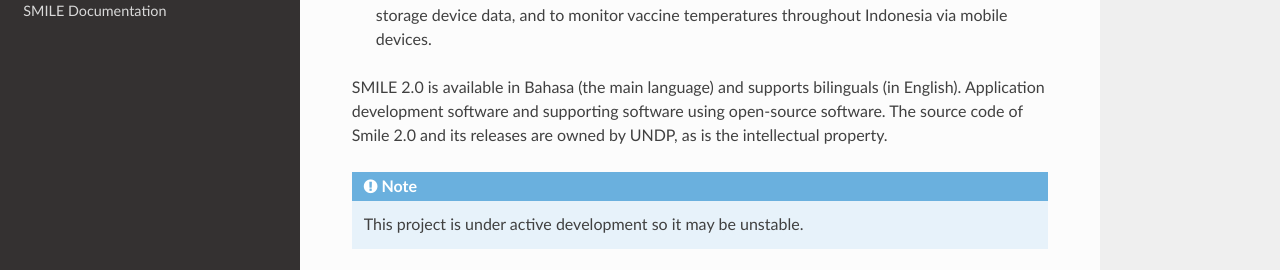
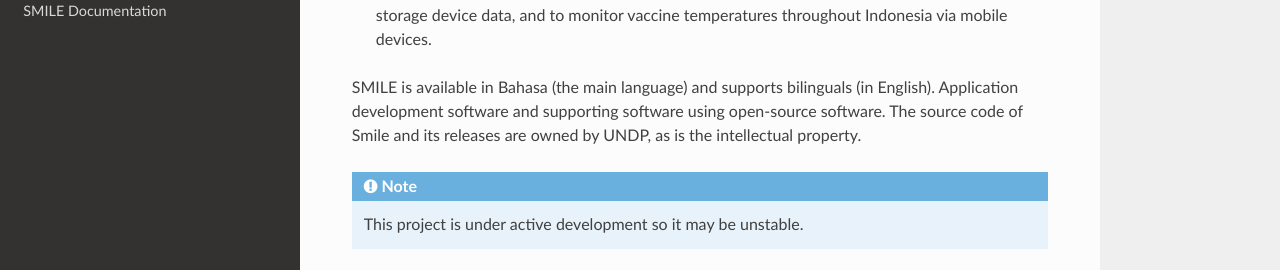
Before and after one commit to smile-indonesia/documentation, a Sphinx documentation site: the page built from docs/source/what.rst, in a window 1280 px wide and 900 px high, scrolled down 1022 px. Shown: the part 462-732 px from the top of the window. Built offline with Sphinx 7.4.7 and the Read the Docs theme 2.0.0, drawn with Linux system fonts in a browser that asks for light colours.

Commit message:
Update what is smile

```diff
--- a/docs/source/what.rst
+++ b/docs/source/what.rst
@@ -18,7 +18,7 @@
 2. SMILE Website Dashboard: This dashboard is implemented for data visualization of vaccine distribution throughout Indonesia, explained with details of existing vaccine conditions.
 3. SMILE Mobile Dashboard: The function of this feature is to view vaccine distribution data and storage device data, and to monitor vaccine temperatures throughout Indonesia via mobile devices.
 
-SMILE 2.0 is available in Bahasa (the main language) and supports bilinguals (in English). Application development software and supporting software using open-source software. The source code of Smile 2.0 and its releases are owned by UNDP, as is the intellectual property.
+SMILE is available in Bahasa (the main language) and supports bilinguals (in English). Application development software and supporting software using open-source software. The source code of Smile and its releases are owned by UNDP, as is the intellectual property.
 
 
 .. note::
```
